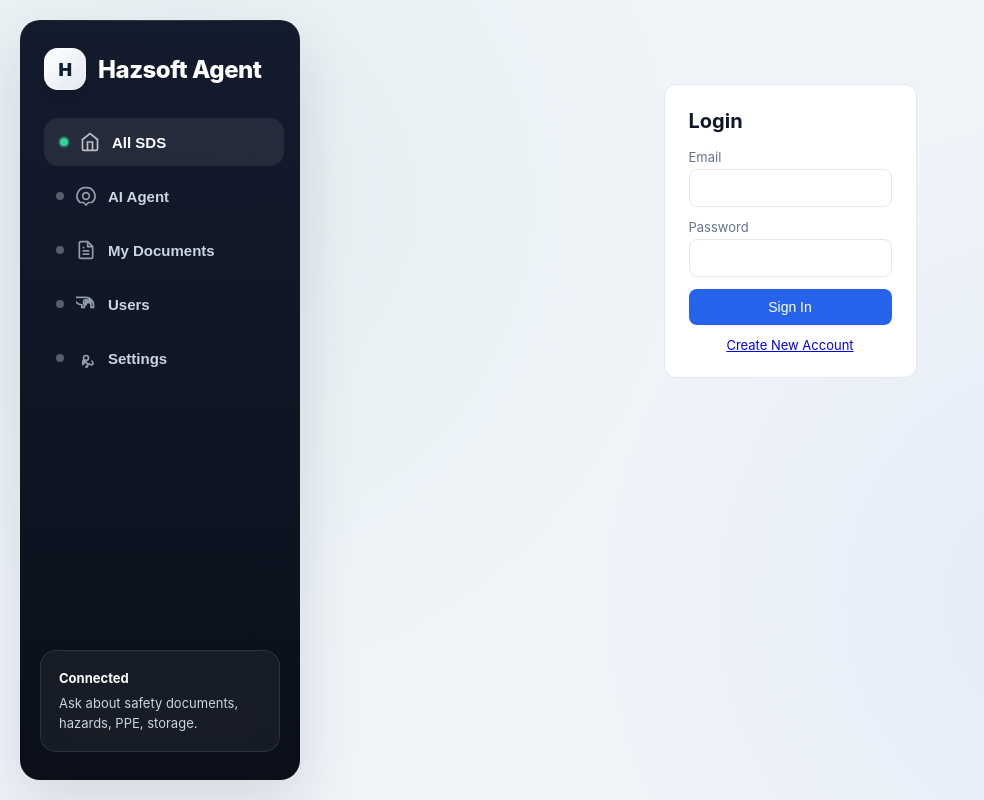
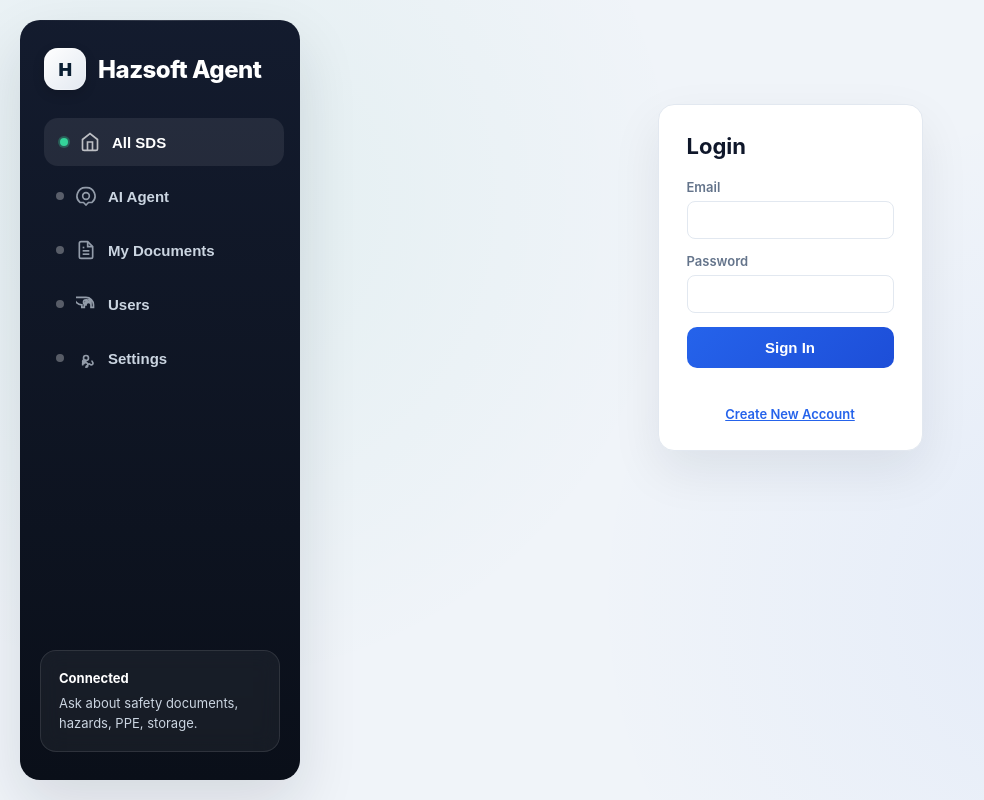
Before and after one commit to shanmugapriyag2196/Hazsoft-Agent, a FastAPI app: template templates/login.html in a window 1280 px wide. Shown: the whole page, without its empty margins (0-984 px from the left). Run offline with FastAPI, Linux system fonts and the light colour scheme; the template is opened without the code that fills it, so the values that code supplies are empty.

Commit message:
Style login and signup pages and hide sidebar via is-auth

```diff
--- a/templates/login.html
+++ b/templates/login.html
@@ -1,54 +1,74 @@
 {% extends "base.html" %}
+{% block body_class %}is-auth{% endblock %}
 {% block title %}Login - Hazsoft Agent{% endblock %}
 
 {% block styles %}
 .auth-page {
-  max-width: 320px;
-  margin: 60px auto;
-  padding: 24px;
+  max-width: 360px;
+  margin: 80px auto;
+  padding: 28px;
   background: var(--panel);
   border: 1px solid var(--line);
-  border-radius: 12px;
+  border-radius: 16px;
+  box-shadow: var(--shadow);
 }
 .auth-page h2 {
-  margin: 0 0 16px;
-  font-size: 20px;
+  margin: 0 0 20px;
+  font-size: 22px;
 }
 .form-group {
-  margin-bottom: 12px;
+  margin-bottom: 14px;
 }
 .form-group label {
   display: block;
   font-size: 13px;
   color: var(--muted);
-  margin-bottom: 4px;
+  margin-bottom: 6px;
+  font-weight: 600;
 }
 .form-group input {
   width: 100%;
-  padding: 10px;
+  padding: 10px 12px;
   border: 1px solid var(--line);
   border-radius: 8px;
   font-size: 14px;
+  background: #fff;
+}
+.form-group input:focus {
+  outline: none;
+  border-color: var(--blue);
+  box-shadow: 0 0 0 3px rgba(37, 99, 235, 0.15);
 }
 .submit-btn {
   width: 100%;
-  background: var(--blue);
+  background: linear-gradient(135deg, var(--blue), #1d4ed8);
   color: white;
   border: none;
-  border-radius: 8px;
-  padding: 10px;
-  font-size: 14px;
+  border-radius: 10px;
+  padding: 12px;
+  font-size: 15px;
+  font-weight: 700;
   cursor: pointer;
+  transition: transform 0.15s ease, box-shadow 0.15s ease;
+}
+.submit-btn:hover {
+  transform: translateY(-1px);
+  box-shadow: 0 6px 18px rgba(37, 99, 235, 0.25);
 }
 .error-message {
   color: var(--red);
   font-size: 13px;
-  margin-top: 4px;
+  margin-top: 6px;
+  min-height: 18px;
 }
 .links {
-  margin-top: 12px;
+  margin-top: 14px;
   font-size: 13px;
   text-align: center;
+}
+.links a {
+  color: var(--blue);
+  font-weight: 600;
 }
 {% endblock %}
 
```
Also changed, not shown: templates/signup.html (+35 -14 lines).
